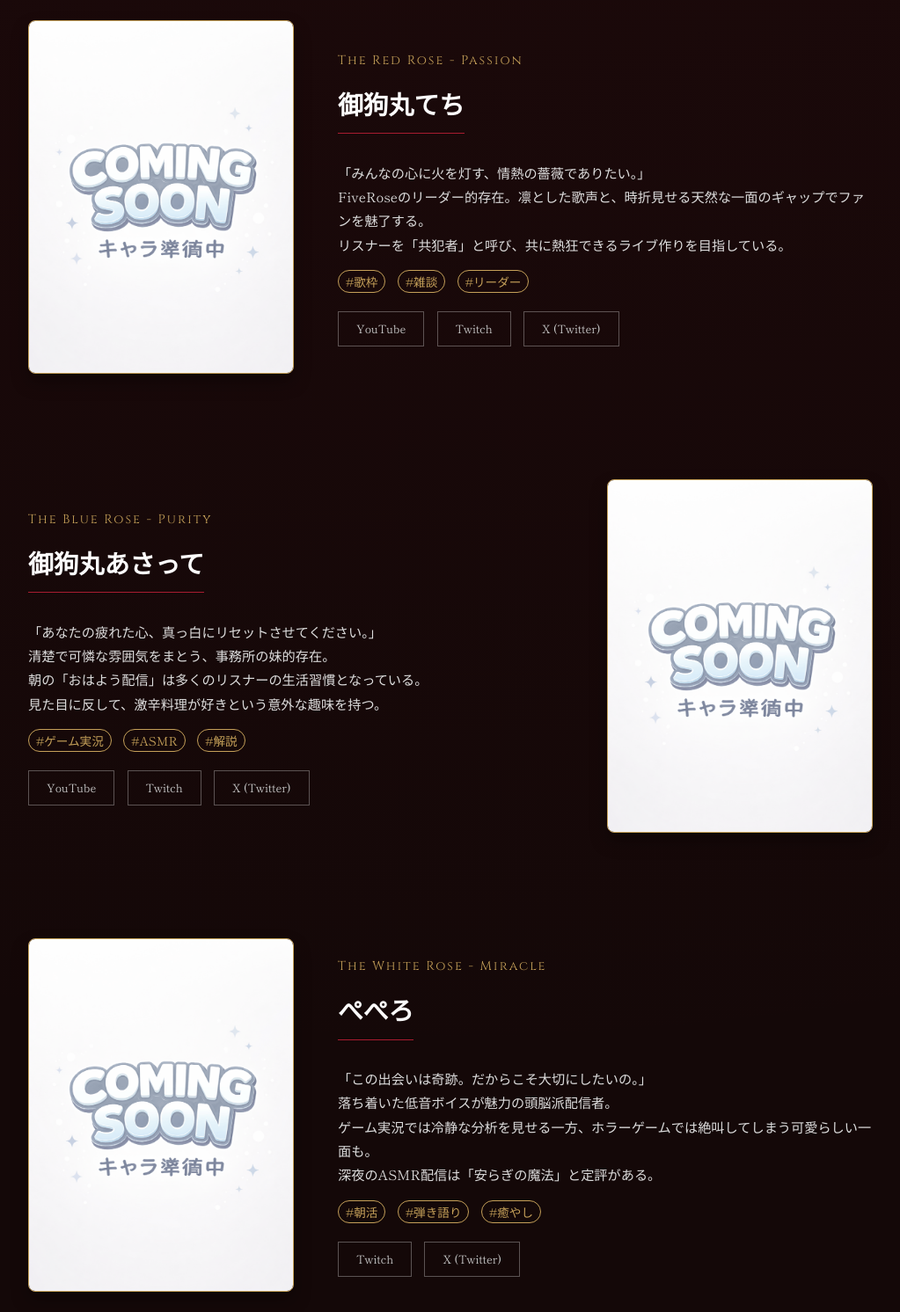
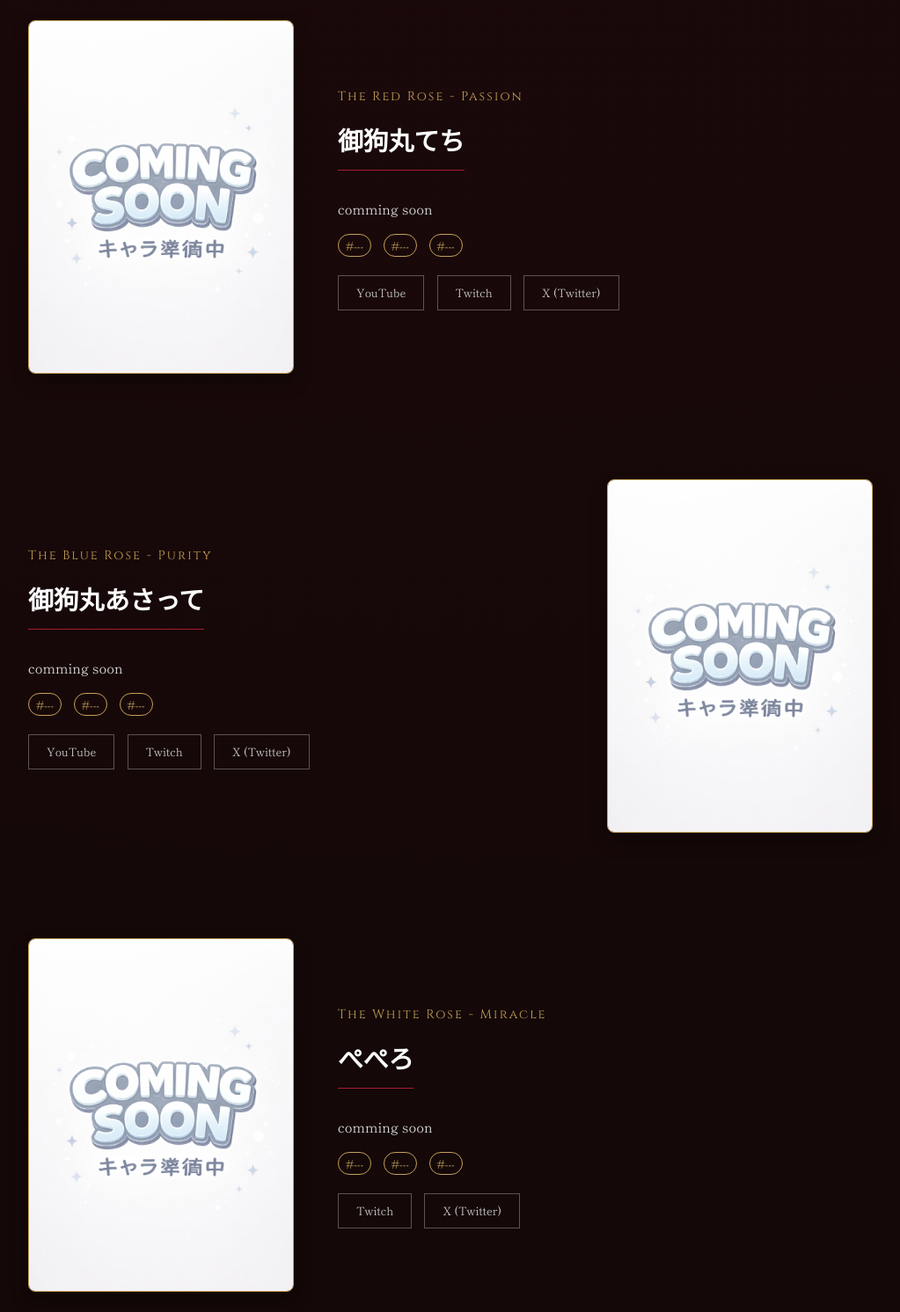
Before and after one commit to fiverosepro/official, a website: page index.html in a window 1280 px wide. Shown: the part 3853-5345 px from the top of the page at 88% size, without its empty margins (128-1151 px from the left). Drawn offline with Linux system fonts and the light colour scheme.

Commit message:
Update index.html

```diff
--- a/index.html
+++ b/index.html
@@ -525,14 +525,12 @@
                     <span class="member-role">The Red Rose - Passion</span>
                     <h3 class="member-name">御狗丸てち</h3>
                     <p class="member-desc">
-                        「みんなの心に火を灯す、情熱の薔薇でありたい。」<br>
-                        FiveRoseのリーダー的存在。凛とした歌声と、時折見せる天然な一面のギャップでファンを魅了する。<br>
-                        リスナーを「共犯者」と呼び、共に熱狂できるライブ作りを目指している。
+                        comming soon<br>
                     </p>
                     <div class="member-tags">
-                        <span class="tag">#歌枠</span>
-                        <span class="tag">#雑談</span>
-                        <span class="tag">#リーダー</span>
+                        <span class="tag">#---</span>
+                        <span class="tag">#---</span>
+                        <span class="tag">#---</span>
                     </div>
                     <div>
                         <a href="https://www.youtube.com/@techibou" class="sns-btn" target="_blank" rel="noopener">YouTube</a>
@@ -550,15 +548,12 @@
                     <span class="member-role">The Blue Rose - Purity</span>
                     <h3 class="member-name">御狗丸あさって</h3>
                     <p class="member-desc">
-                        「あなたの疲れた心、真っ白にリセットさせてください。」<br>
-                        清楚で可憐な雰囲気をまとう、事務所の妹的存在。<br>
-                        朝の「おはよう配信」は多くのリスナーの生活習慣となっている。<br>
-                        見た目に反して、激辛料理が好きという意外な趣味を持つ。
+                        comming soon<br>
                     </p>
                     <div class="member-tags">
-                        <span class="tag">#ゲーム実況</span>
-                        <span class="tag">#ASMR</span>
-                        <span class="tag">#解説</span>
+                        <span class="tag">#---</span>
+                        <span class="tag">#---</span>
+                        <span class="tag">#---</span>
                     </div>
                     <div>
                         <a href="https://www.youtube.com/@next_to_next_0801" class="sns-btn" target="_blank" rel="noopener">YouTube</a>
@@ -576,15 +571,12 @@
                     <span class="member-role">The White Rose - Miracle</span>
                     <h3 class="member-name">ぺぺろ</h3>
                     <p class="member-desc">
-                        「この出会いは奇跡。だからこそ大切にしたいの。」<br>
-                        落ち着いた低音ボイスが魅力の頭脳派配信者。<br>
-                        ゲーム実況では冷静な分析を見せる一方、ホラーゲームでは絶叫してしまう可愛らしい一面も。<br>
-                        深夜のASMR配信は「安らぎの魔法」と定評がある。
+                        comming soon<br>
                     </p>
                     <div class="member-tags">
-                        <span class="tag">#朝活</span>
-                        <span class="tag">#弾き語り</span>
-                        <span class="tag">#癒やし</span>
+                        <span class="tag">#---</span>
+                        <span class="tag">#---</span>
+                        <span class="tag">#---</span>
                     </div>
                     <div>
                         <a href="https://www.twitch.tv/pepero0222" class="sns-btn" target="_blank" rel="noopener">Twitch</a>
```
